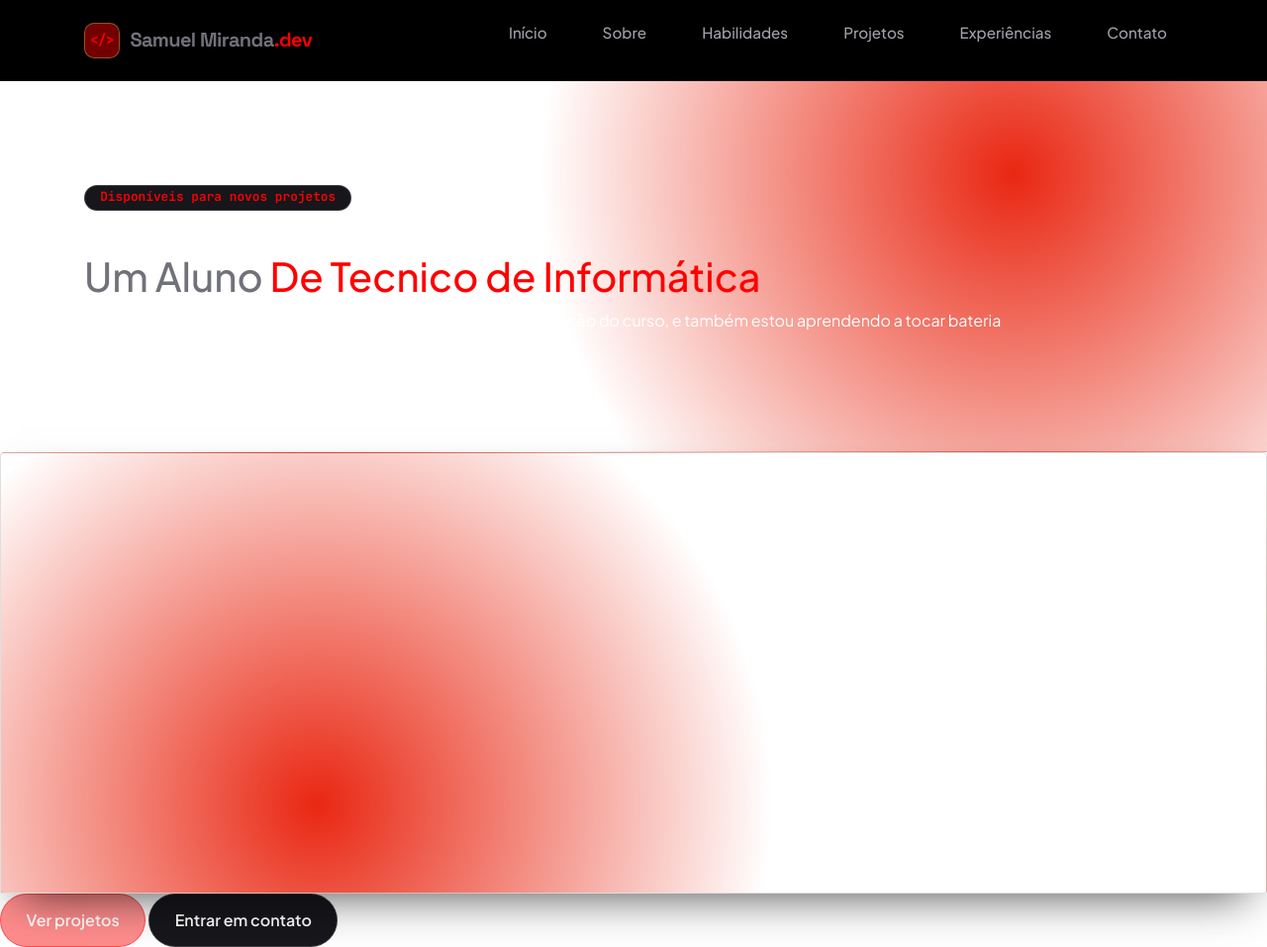
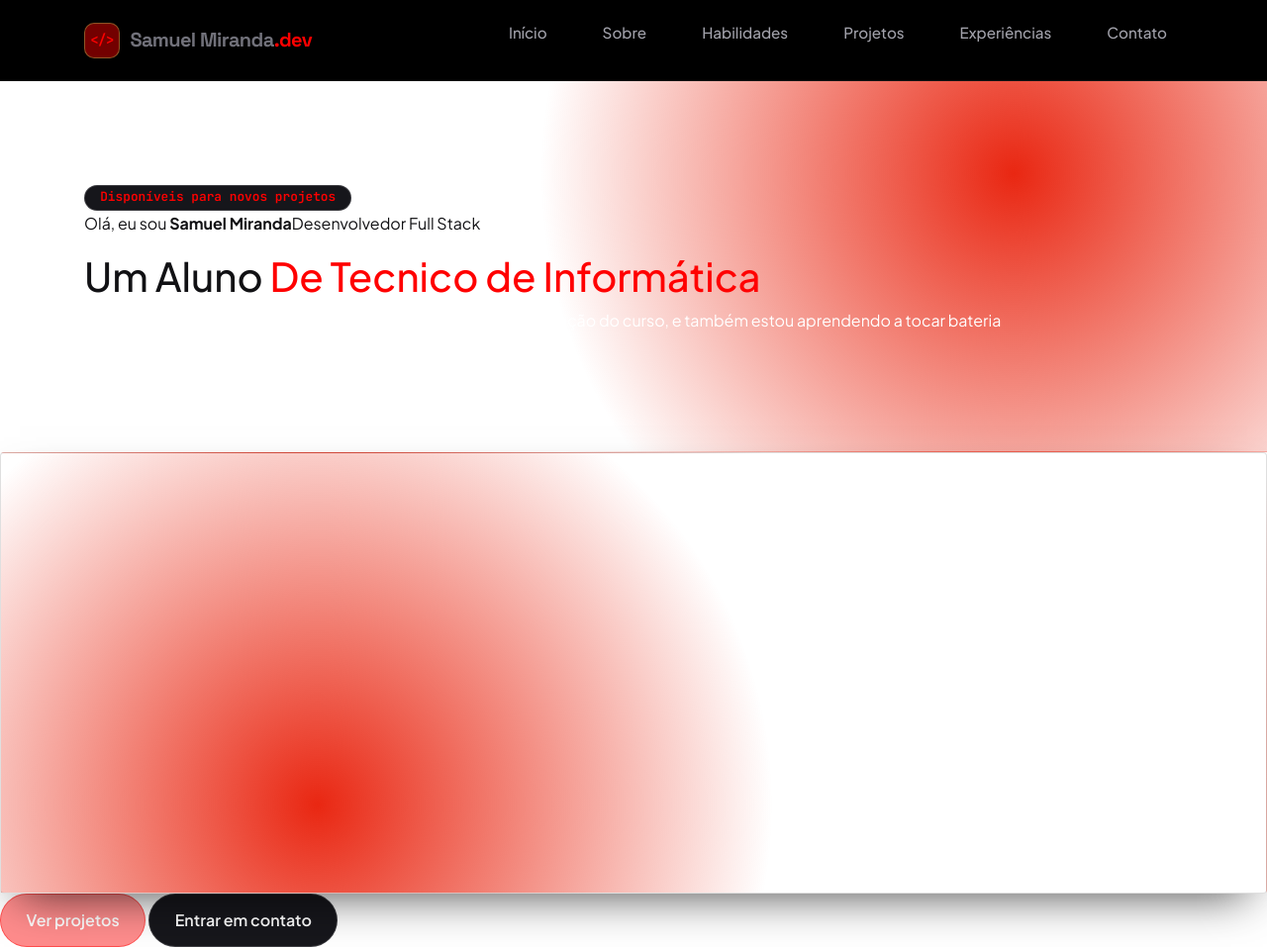
Before and after one commit to samuelmirmonteiro-collab/Meu_Portifolio, a plain HTML site: page index.html in a window 1280 px wide. Shown: the whole page at 99% size. Drawn offline with nearby package versions, Linux system fonts and the light colour scheme.

Commit message:
Letra legivel

```diff
--- a/css/style.css
+++ b/css/style.css
@@ -249,11 +249,11 @@ address {
 }
 
 .info-subtitle{
-
+   color: var(--color-bg-secondary);
 }
 
 .info-title{
- color: var(--color-text-muted);
+ color: var(--color-bg-secondary);
 }
 
 .info-title2{
```
